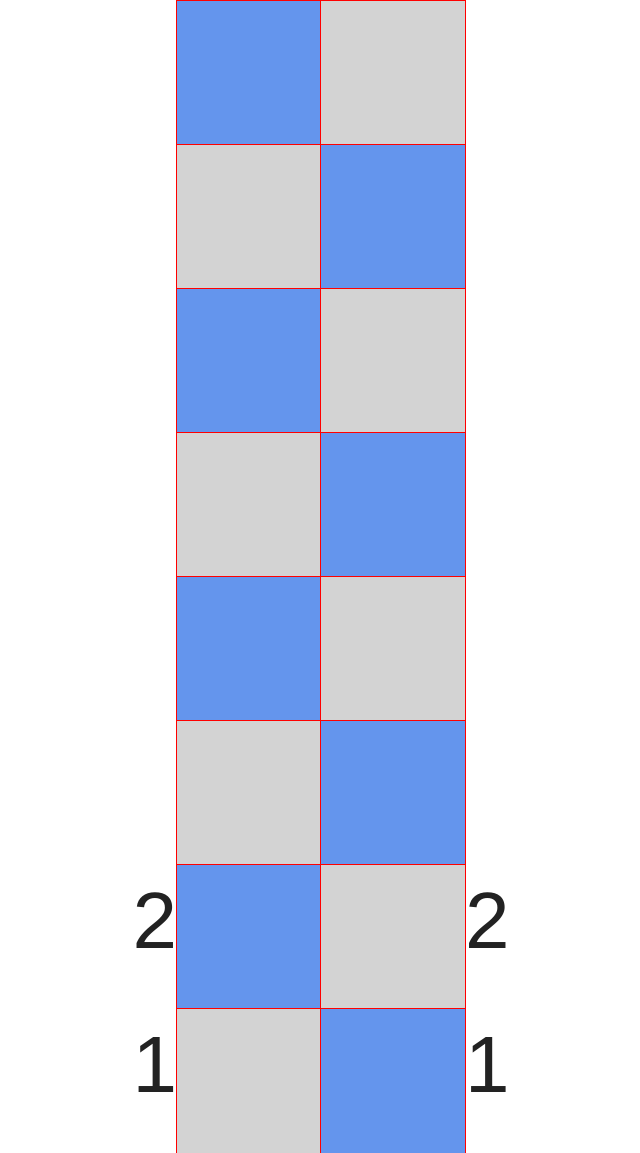
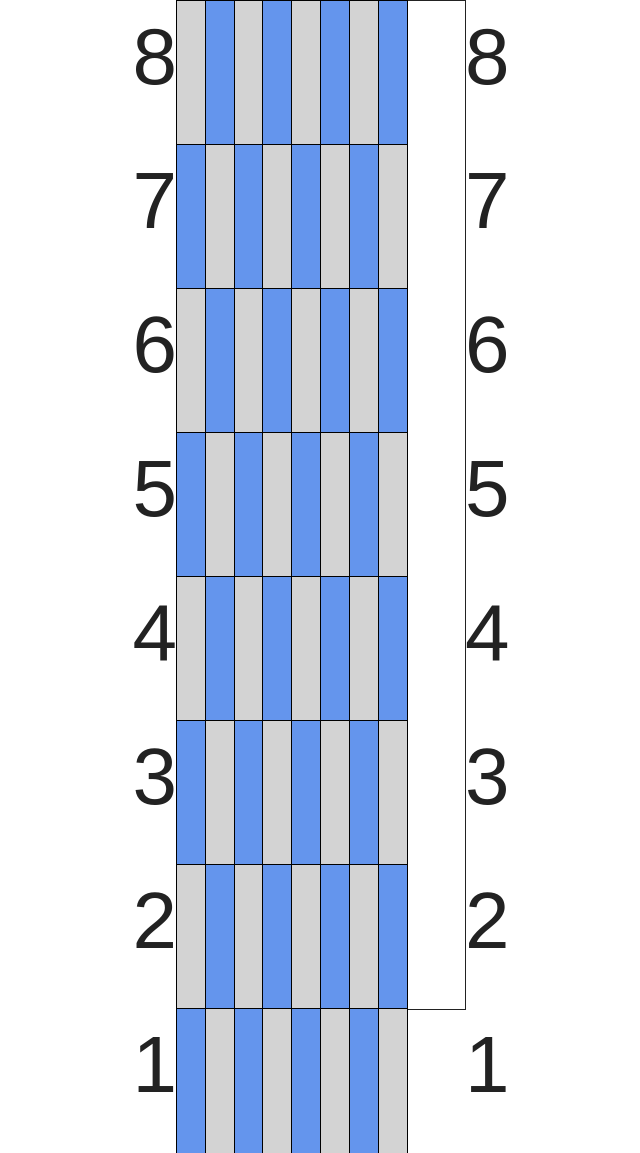
Before and after one commit to jorgehjr84/TIY-Chessboard, a website: page index.html in a window 1280 px wide. Shown: the whole page, without its empty margins (319-959 px from the left). Drawn offline with Linux system fonts and the light colour scheme.

Commit message:
Added 8 rows and columns. Not fitting correctly yet.

```diff
--- a/css/main.css
+++ b/css/main.css
@@ -110,6 +110,7 @@ textarea {
      position: relative;
      clear: both;
    }
+
    .chessboard .row::before,
    .chessboard .row::after {
      font-size: 500%;
@@ -121,6 +122,33 @@ textarea {
    .chessboard .row::after {
      left: 100%;
    }
+
+
+   /*Labeling for sides of chessboard*/
+   .chessboard .rank-8::before,
+   .chessboard .rank-8::after {
+     content: '8';
+   }
+   .chessboard .rank-7::before,
+   .chessboard .rank-7::after {
+     content: '7';
+   }
+   .chessboard .rank-6::before,
+   .chessboard .rank-6::after {
+     content: '6';
+   }
+   .chessboard .rank-5::before,
+   .chessboard .rank-5::after {
+     content: '5';
+   }
+   .chessboard .rank-4::before,
+   .chessboard .rank-4::after {
+     content: '4';
+   }
+   .chessboard .rank-3::before,
+   .chessboard .rank-3::after {
+     content: '3';
+   }
    .chessboard .rank-2::before,
    .chessboard .rank-2::after {
      content: '2';
@@ -129,23 +157,26 @@ textarea {
    .chessboard .rank-1::after {
      content: '1';
    }
-   /* END Row Styles */
+   /*End of labeling for sides of chessboard*/
+
+
+
 
    .chessboard .square {
-     background-color: cornflowerblue;
+     background-color: lightgrey;
      display: block;
-     width: 50%; padding-bottom: 50%;
-     outline: 1px solid red;
+     width: 10%; padding-bottom: 50%;
+     outline: 1px solid black;
      float:left;
    }
    .chessboard .row:nth-child(even) .square:nth-child(even) {
+     background-color: lightgrey;
+   }
+   .chessboard .row:nth-child(even) .square:nth-child(odd) {
      background-color: cornflowerblue;
    }
-   .chessboard .row:nth-child(even) .square:nth-child(odd) {
-     background-color: lightgray;
-   }
    .chessboard .square:nth-child(even) {
-     background-color: lightgray;
+     background-color: cornflowerblue;
    }
 
    .piece {
@@ -160,6 +191,7 @@ textarea {
    .piece-white-rook {
      /* What goes here? */
    }
+
 
 
 
--- a/index.html
+++ b/index.html
@@ -29,6 +29,15 @@
               <!-- single square -->
             </li>
             <li class="square file-b"></li>
+            <li class="square file-c"></li>
+            <li class="square file-d"></li>
+            <li class="square file-e"></li>
+            <li class="square file-f"></li>
+            <li class="square file-g"></li>
+            <li class="square file-h"></li>
+
+
+
           </ul><!-- .row -->
 
 
@@ -37,6 +46,15 @@
               <!-- single square -->
             </li>
             <li class="square file-b"></li>
+            <li class="square file-c"></li>
+            <li class="square file-d"></li>
+            <li class="square file-e"></li>
+            <li class="square file-f"></li>
+            <li class="square file-g"></li>
+            <li class="square file-h"></li>
+
+
+
           </ul><!-- .row -->
 
 
@@ -45,6 +63,15 @@
               <!-- single square -->
             </li>
             <li class="square file-b"></li>
+            <li class="square file-c"></li>
+            <li class="square file-d"></li>
+            <li class="square file-e"></li>
+            <li class="square file-f"></li>
+            <li class="square file-g"></li>
+            <li class="square file-h"></li>
+
+
+
           </ul><!-- .row -->
 
 
@@ -53,6 +80,15 @@
               <!-- single square -->
             </li>
             <li class="square file-b"></li>
+            <li class="square file-c"></li>
+            <li class="square file-d"></li>
+            <li class="square file-e"></li>
+            <li class="square file-f"></li>
+            <li class="square file-g"></li>
+            <li class="square file-h"></li>
+
+
+
           </ul><!-- .row -->
 
 
@@ -61,6 +97,15 @@
               <!-- single square -->
             </li>
             <li class="square file-b"></li>
+            <li class="square file-c"></li>
+            <li class="square file-d"></li>
+            <li class="square file-e"></li>
+            <li class="square file-f"></li>
+            <li class="square file-g"></li>
+            <li class="square file-h"></li>
+
+
+
           </ul><!-- .row -->
 
 
@@ -70,6 +115,15 @@
               <!-- single square -->
             </li>
             <li class="square file-b"></li>
+            <li class="square file-c"></li>
+            <li class="square file-d"></li>
+            <li class="square file-e"></li>
+            <li class="square file-f"></li>
+            <li class="square file-g"></li>
+            <li class="square file-h"></li>
+
+
+
           </ul><!-- .row -->
 
 
@@ -78,12 +132,29 @@
               <!-- single square -->
             </li>
             <li class="square file-b"></li>
+            <li class="square file-c"></li>
+            <li class="square file-d"></li>
+            <li class="square file-e"></li>
+            <li class="square file-f"></li>
+            <li class="square file-g"></li>
+            <li class="square file-h"></li>
+
+
+
           </ul><!-- .row -->
 
 
           <ul class="row rank-1">
             <li class="square file-a"></li>
             <li class="square file-b"></li>
+            <li class="square file-c"></li>
+            <li class="square file-d"></li>
+            <li class="square file-e"></li>
+            <li class="square file-f"></li>
+            <li class="square file-g"></li>
+            <li class="square file-h"></li>
+
+
           </ul><!-- .row -->
         </div><!-- .chessboard -->
 
```
